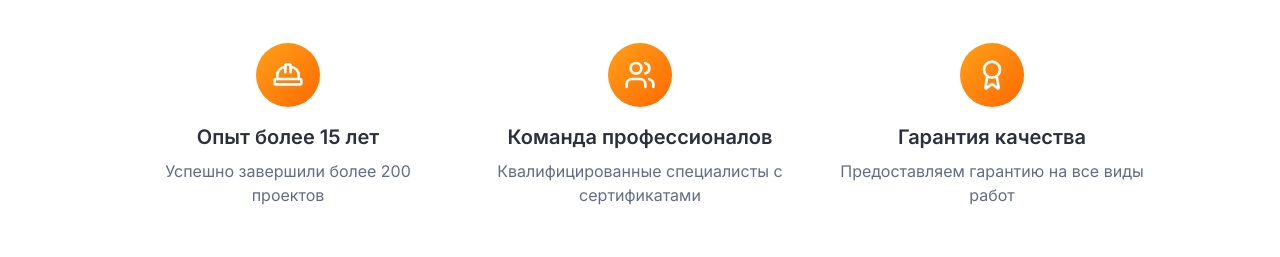
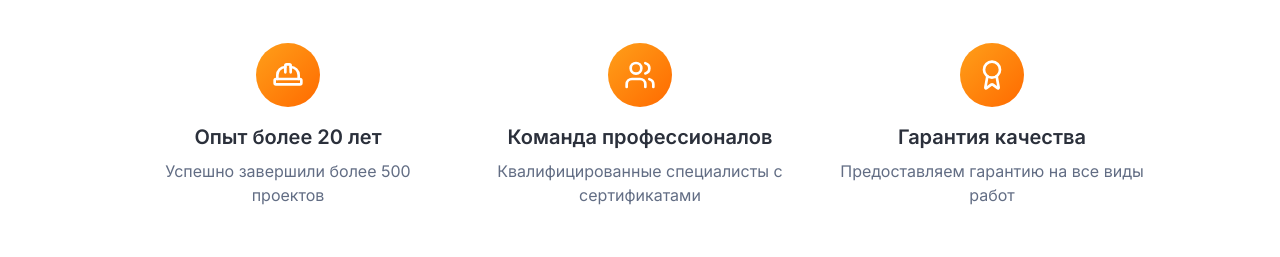
Before and after one commit to GriAndSer/remont-domov-minsk, a React (Vite) app: page / in a window 1280 px wide. Shown: the part 1320-1577 px from the top of the page. Built offline with nearby package versions, Linux system fonts and the light colour scheme; the HTML template or start-up script is replaced by a standard one.

Commit message:
Update company experience and projects

```diff
--- a/src/pages/Home.tsx
+++ b/src/pages/Home.tsx
@@ -27,8 +27,8 @@ const Home = () => {
   const advantages = [
     {
       icon: HardHat,
-      title: "Опыт более 15 лет",
-      description: "Успешно завершили более 200 проектов",
+      title: "Опыт более 20 лет",
+      description: "Успешно завершили более 500 проектов",
     },
     {
       icon: Users,
```
